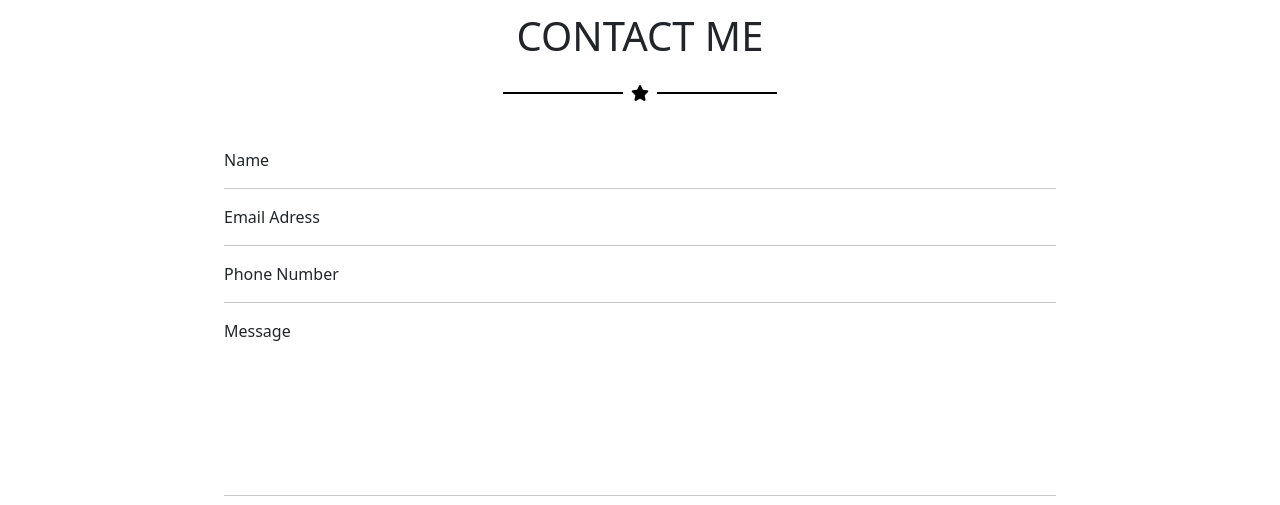
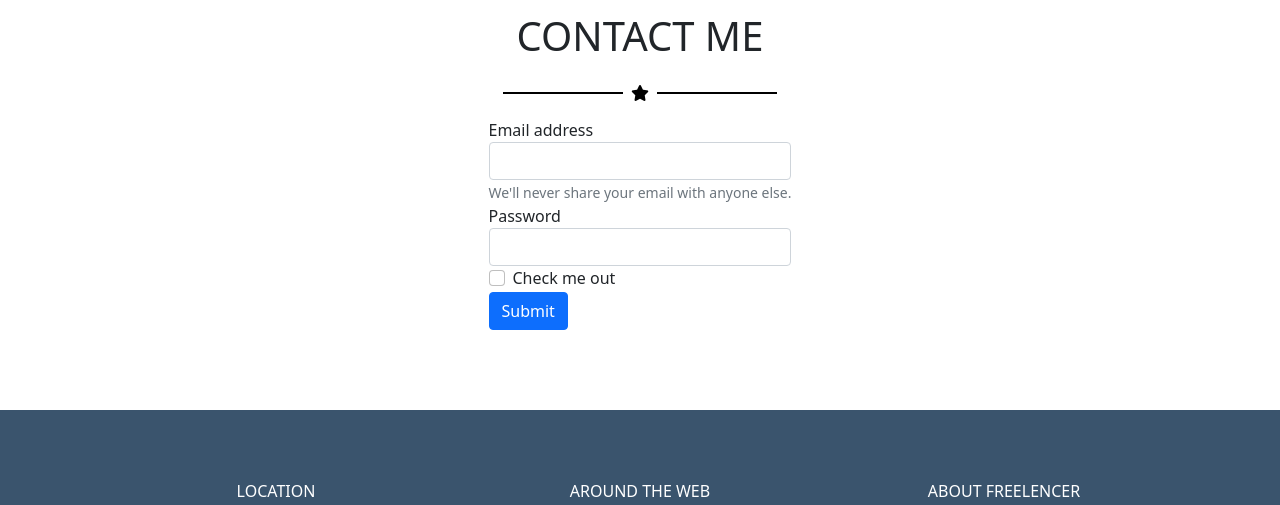
Before and after one commit to lumilio/html-css-bootstrap-freelancer, a plain HTML site: page index.html in a window 1280 px wide. Shown: the part 1870-2375 px from the top of the page. Drawn offline with nearby package versions, Linux system fonts and the light colour scheme.

Commit message:
cerco un form adatto da sostituire nella sezione 'contact me'

```diff
--- a/index.html
+++ b/index.html
@@ -111,22 +111,22 @@
                 <i class="fas fa-star"></i>
                 <div id="lilrow"></div>
             </div>
-            <div class="txt-contact">
-                <p>Name</p>
-                <hr>
-                <p>Email Adress</p>
-                <hr>
-                <p>Phone Number</p>
-                <hr>
-                <p>Message</p>
-                <br>
-                <br>
-                <br>
-                <br>
-                <br>
-                <hr>
-                <a href="#" class="myButton">Send</a>
-            </div>
+            <form>
+                <div class="form-group">
+                  <label for="exampleInputEmail1">Email address</label>
+                  <input type="email" class="form-control" id="exampleInputEmail1" aria-describedby="emailHelp">
+                  <small id="emailHelp" class="form-text text-muted">We'll never share your email with anyone else.</small>
+                </div>
+                <div class="form-group">
+                  <label for="exampleInputPassword1">Password</label>
+                  <input type="password" class="form-control" id="exampleInputPassword1">
+                </div>
+                <div class="form-group form-check">
+                  <input type="checkbox" class="form-check-input" id="exampleCheck1">
+                  <label class="form-check-label" for="exampleCheck1">Check me out</label>
+                </div>
+                <button type="submit" class="btn btn-primary">Submit</button>
+              </form>
         </div>
     </main>
 
```
